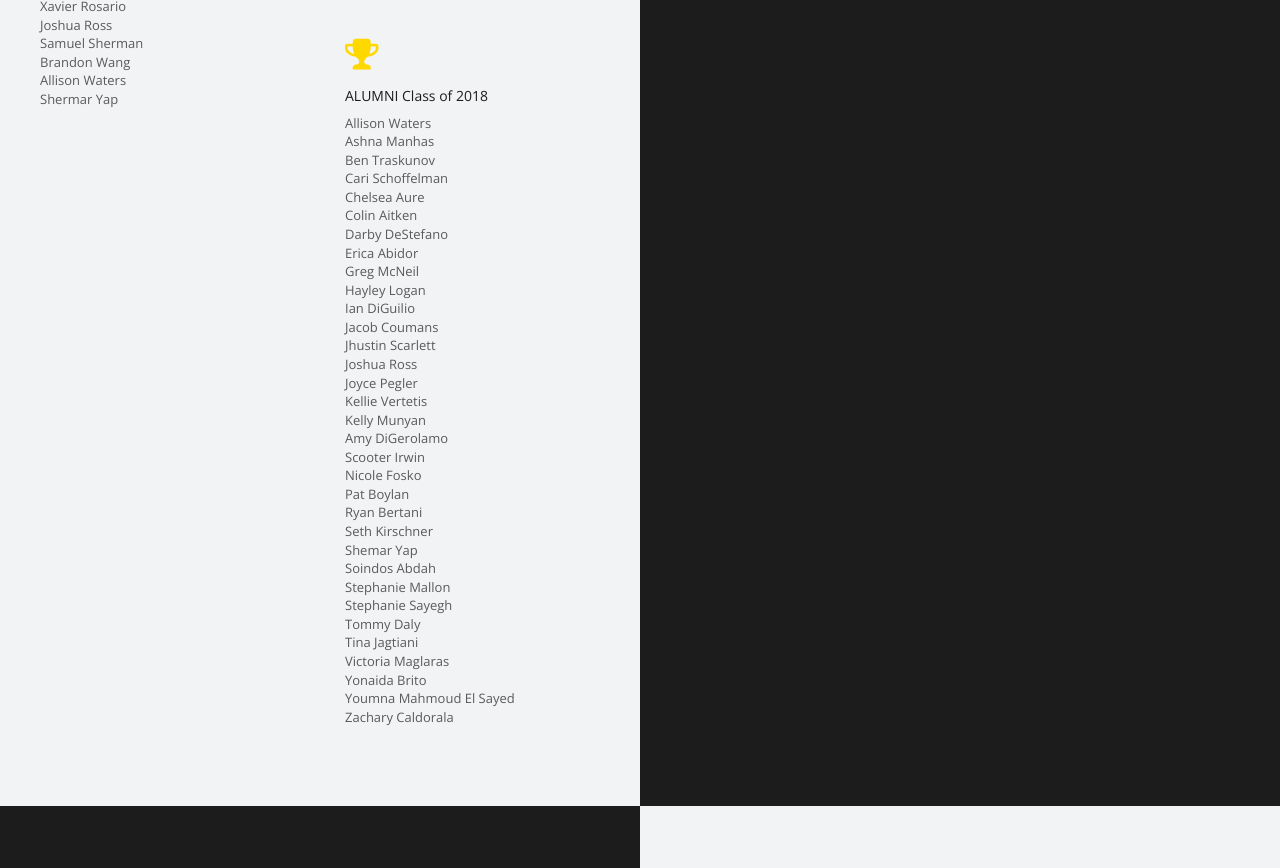
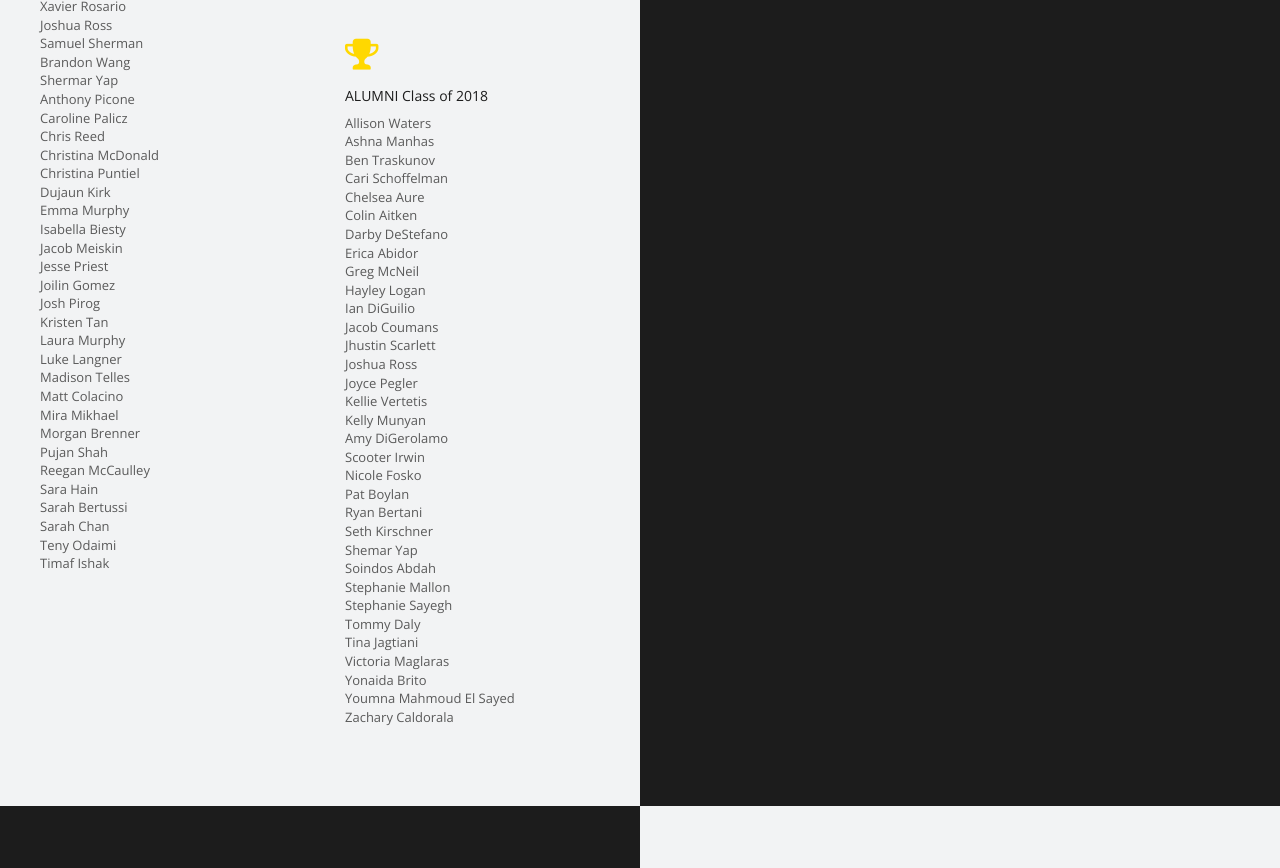
Before and after one commit to gearandtriangle/gearandtriangle, a plain HTML site: page index.html in a window 1280 px wide. Shown: the part 3049-3917 px from the top of the page. Drawn offline with nearby package versions, Linux system fonts and the light colour scheme; some packages are replaced by stand-ins of ours.

Commit message:
Update index.html

```diff
--- a/index.html
+++ b/index.html
@@ -282,8 +282,33 @@
 										<li>Joshua Ross</li>
 										<li>Samuel Sherman</li>
 										<li>Brandon Wang</li>
-										<li>Allison Waters</li>
 										<li>Shermar Yap</li>
+										<li>Anthony Picone</li>
+										<li>Caroline Palicz</li>
+										<li>Chris Reed</li>
+										<li>Christina McDonald</li>
+										<li>Christina Puntiel</li>
+										<li>Dujaun Kirk</li>
+										<li>Emma Murphy</li>
+										<li>Isabella Biesty</li>
+										<li>Jacob Meiskin</li>
+										<li>Jesse Priest</li>
+										<li>Joilin Gomez</li>
+										<li>Josh Pirog</li>
+										<li>Kristen Tan</li>
+										<li>Laura Murphy</li>
+										<li>Luke Langner</li>
+										<li>Madison Telles</li>
+										<li>Matt Colacino</li>
+										<li>Mira Mikhael</li>
+										<li>Morgan Brenner</li>
+										<li>Pujan Shah</li>
+										<li>Reegan McCaulley</li>
+										<li>Sara Hain</li>
+										<li>Sarah Bertussi</li>
+										<li>Sarah Chan</li>
+										<li>Teny Odaimi</li>
+										<li>Timaf Ishak</li>
 									</ul>
 								</div>
                             </div>
```
